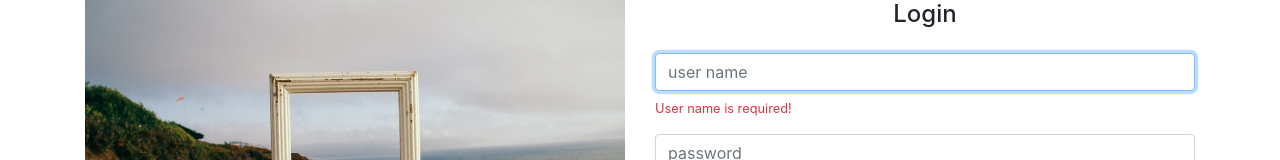
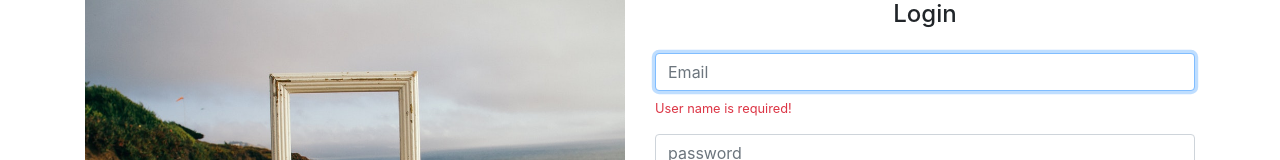
Before and after one commit to alexbispo/devolute-pics-front, an Angular app: page /#/signin in a window 1280 px wide. Shown: the top 160 px of the page. Built offline with nearby package versions, Linux system fonts and the light colour scheme.

Commit message:
Refactoring at Sign in logic.

```diff
--- a/src/app/signin/signin.component.html
+++ b/src/app/signin/signin.component.html
@@ -12,12 +12,13 @@
 
         <div class="form-group">
           <input #userNameInput
-          formControlName="userName"
+          type="email"
+          formControlName="email"
           class="form-control"
-          placeholder="user name"
+          placeholder="Email"
           autofocus>
 
-          <small *ngIf="loginForm.get('userName').errors?.required"
+          <small *ngIf="loginForm.get('email').errors?.required"
           class="text-danger d-block mt-2">User name is required!</small>
         </div>
 
--- a/src/app/signin/signin.component.ts
+++ b/src/app/signin/signin.component.ts
@@ -19,16 +19,16 @@ export class SignInComponent implements OnInit {
 
   ngOnInit(): void {
     this.loginForm = this.formBuilder.group({
-      userName: ['', Validators.required],
+      email: ['', Validators.required],
       password: ['', Validators.required],
     });
   }
 
   login() {
-    const userName = this.loginForm.get('userName').value;
+    const email = this.loginForm.get('email').value;
     const password = this.loginForm.get('password').value;
 
-    this.signinService.login(userName, password)
+    this.signinService.login(email, password)
       .subscribe(token => this.router.navigate(['home'])
       , err => {
         console.error(err);
@@ -37,7 +37,7 @@ export class SignInComponent implements OnInit {
       });
 
 
-    console.log("userName " + userName);
+    console.log("email " + email);
     console.log("password " + password);
   }
 
--- a/src/app/signin/signin.service.ts
+++ b/src/app/signin/signin.service.ts
@@ -15,13 +15,13 @@ export class SignInService {
     private userService: UserService
   ) {}
 
-  login(userName: string, password: string) {
-    const body = {email: userName, password };
+  login(email: string, password: string) {
+    const body = {email, password };
     return this.http.post<Auth>("http://localhost:3000/api/v1/auth", body)
       .pipe(catchError(this.handleError))
       .pipe(tap(auth => {
         this.userService.setToken(auth.token);
-        console.log(`User ${userName} authenticated with token ${auth.token}`);
+        console.log(`User ${email} authenticated with token ${auth.token}`);
       }));
   }
 
```
